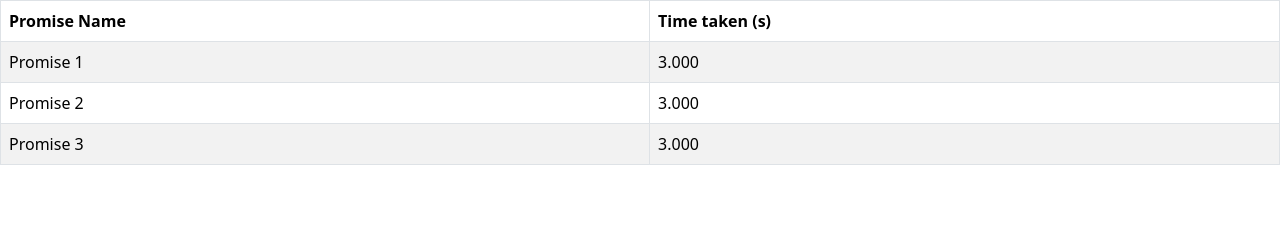
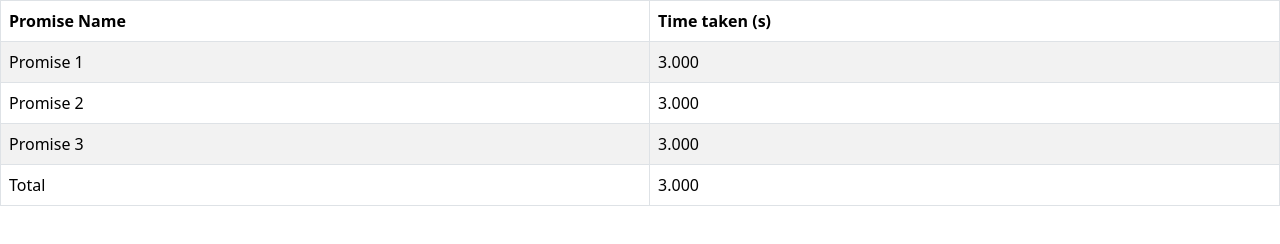
Before and after one commit to acciojob/wait-for-multiple-promises-jeevakavie-ux, a website: page main.html in a window 1280 px wide. Drawn offline with nearby package versions, Linux system fonts and the light colour scheme.

Commit message:
created a submission

```diff
--- a/main.html
+++ b/main.html
@@ -1,6 +1,4 @@
 <!DOCTYPE html>
-
-<html>
   <head>
     <link rel="stylesheet" href="styles.css" />
     <link
--- a/script.js
+++ b/script.js
@@ -45,7 +45,7 @@ Promise.all([promise1, promise2, promise3])
 
         totalRow.innerHTML = `
             <td>Total</td>
-            <td>${totalTime.toFixed(3)}</td>
+            <td>${total.toFixed(3)}</td>
         `;
 
         output.appendChild(totalRow);
```
